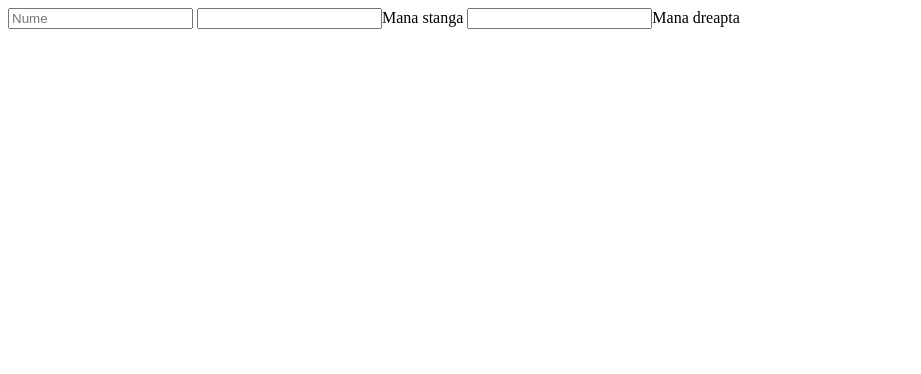
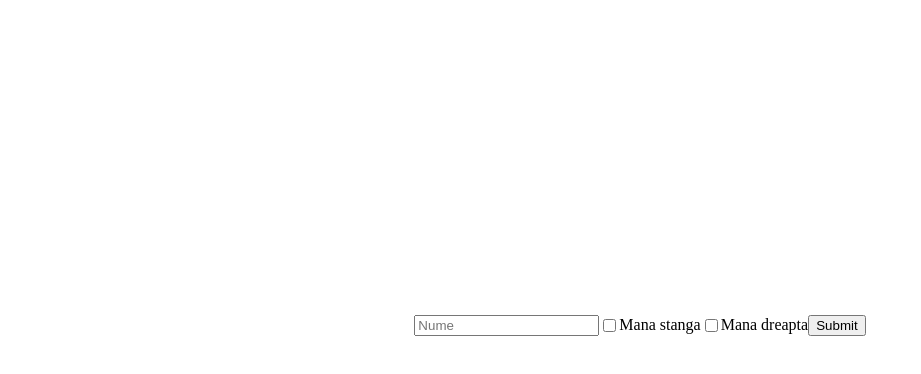
Before and after one commit to Bumbi-dev/Proiect-x-o, a plain HTML site: page index.html in a window 1280 px wide. Shown: the whole page, without its empty margins (0-921 px from the left). Drawn offline with Linux system fonts and the light colour scheme.

Commit message:
PLS UPDATE

```diff
--- a/index.html
+++ b/index.html
@@ -8,10 +8,12 @@
   <title>Proiect X&0</title>
 </head>
 <body>
+  <!-- TODO FA SA FIE COLOANA -->
   <div class="login">
     <input text="Nume" placeholder="Nume">
-    <input checked="stanga">Mana stanga
-    <input checked="dreapta">Mana dreapta
+    <input class="c1" type="checkbox" > <p class="c1">Mana stanga</p>
+    <input class="c2" type="checkbox"><p class="c2">Mana dreapta</p>
+    <button id="btnlogin">Submit</button>
   </div>
   <script src="test.js"></script>
 </body>
--- a/style.css
+++ b/style.css
@@ -0,0 +1,7 @@
+.login {
+  display:flex;
+  justify-content: center;
+  margin-top: 300px;
+  align-items: center;
+
+}
--- a/test.js
+++ b/test.js
@@ -0,0 +1,6 @@
+// la click se apeleaza ...
+/*
+document.getElementById("c1").onchange = ()=> {
+    console.log('aaa')
+}
+*/
```
